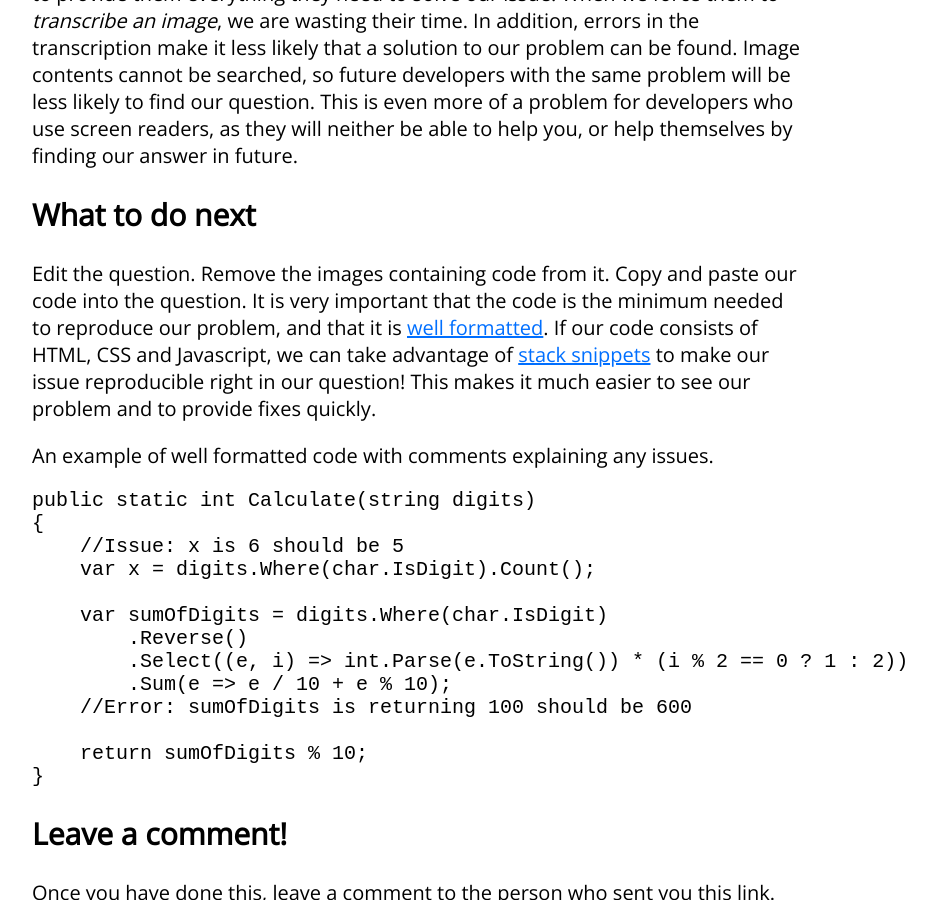
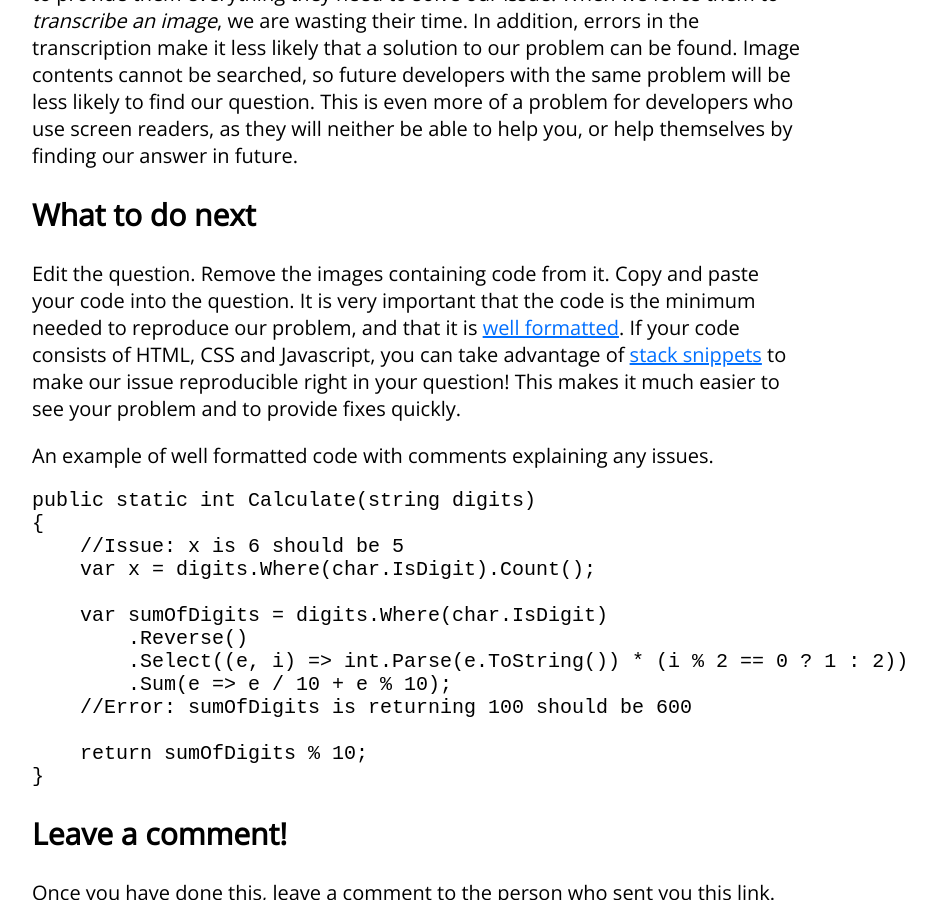
Before and after one commit to WillSullivan/idownvotedbecause, a Jekyll site: the page built from stackoverflow/imageofcode.md, in a window 1280 px wide and 900 px high, scrolled down 918 px. Shown: the whole window, without its empty margins (224-1160 px from the left). Built offline with Jekyll 4.4.1, drawn with Linux system fonts in a browser that asks for light colours; comment, search, counter and statistics services are not loaded.

Commit message:
Change certain pronouns to 2nd person
Change pronouns in "Image of code" - "What to do next" to 2nd person.

 * There is no "we" between the authors and the readers here.
 * "We" sounds awkward when mixed with the pronoun-free sentences around it
 * The other pages on this site that I have read were all written in 2nd person
 * The rest of this page is also written in 2nd person

```diff
--- a/stackoverflow/imageofcode.md
+++ b/stackoverflow/imageofcode.md
@@ -20,7 +20,7 @@ redirect_from:
 {::comment}In this section, you can describe why the problem is worth a downvote within the community in which it was posted{:/}When people offer to help us, for free and on their own time, it is important for us to provide them everything they need to solve our issue. When we force them to *transcribe an image*, we are wasting their time. In addition, errors in the transcription make it less likely that a solution to our problem can be found. Image contents cannot be searched, so future developers with the same problem will be less likely to find our question. This is even more of a problem for developers who use screen readers, as they will neither be able to help you, or help themselves by finding our answer in future.
 
 ## What to do next {#whattodonext}
-{::comment}In this section, cover how the problem can be fixed.{:/}Edit the question. Remove the images containing code from it. Copy and paste our code into the question. It is very important that the code is the minimum needed to reproduce our problem, and that it is [well formatted](https://stackoverflow.com/help/formatting). If our code consists of HTML, CSS and Javascript, we can take advantage of  [stack snippets](https://stackoverflow.blog/2014/09/16/introducing-runnable-javascript-css-and-html-code-snippets/) to make our issue reproducible right in our question! This makes it much easier to see our problem and to provide fixes quickly.
+{::comment}In this section, cover how the problem can be fixed.{:/}Edit the question. Remove the images containing code from it. Copy and paste your code into the question. It is very important that the code is the minimum needed to reproduce our problem, and that it is [well formatted](https://stackoverflow.com/help/formatting). If your code consists of HTML, CSS and Javascript, you can take advantage of  [stack snippets](https://stackoverflow.blog/2014/09/16/introducing-runnable-javascript-css-and-html-code-snippets/) to make our issue reproducible right in your question! This makes it much easier to see your problem and to provide fixes quickly.
 
 An example of well formatted code with comments explaining any issues.
 
```
